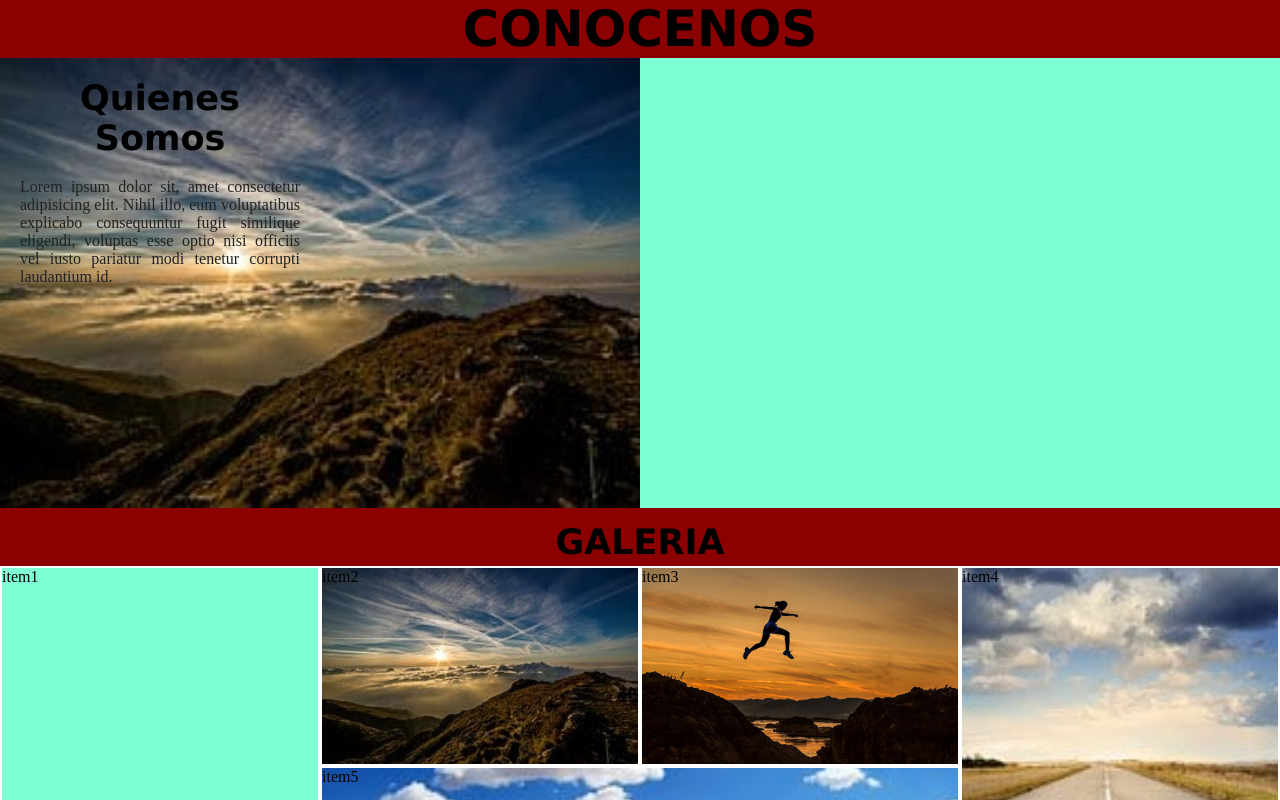
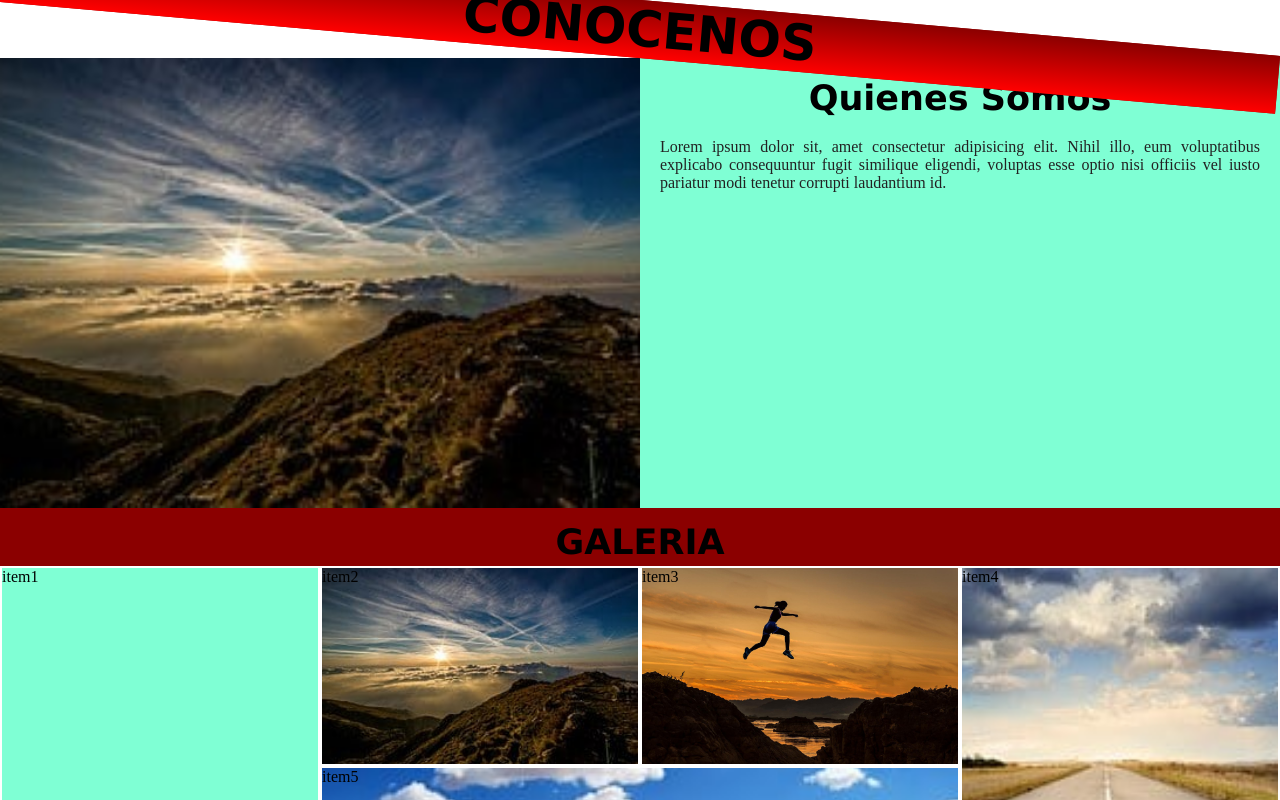
Before and after one commit to SantinoDiDomenico/Primer-Proyecto, a plain HTML site: page index.html in a window 1280 px wide. Shown: the top 800 px of the page. Drawn offline with Linux system fonts and the light colour scheme.

Commit message:
Agregando animaciones, gradientes y transformaciones

```diff
--- a/index.html
+++ b/index.html
@@ -10,13 +10,13 @@
 <body>
     <h2>CONOCENOS</h2>
     <section class="nosotros">
-    <div class="nleft">
+    <div class="nleft"></div>
 
     <div class="nrigth">
         <h3>Quienes somos</h3>
         <p>Lorem ipsum dolor sit, amet consectetur adipisicing elit. Nihil illo, eum voluptatibus explicabo consequuntur fugit similique eligendi, voluptas esse optio nisi officiis vel iusto pariatur modi tenetur corrupti laudantium id.</p>
 
-        </div>
+
     </div>
     </section>
     <h2>galeria</h2>
--- a/style.css
+++ b/style.css
@@ -10,6 +10,12 @@ h2{
     background-color: darkred;
     font-family:Verdana, Geneva, Tahoma, sans-serif;
     font-variant: small-caps;
+
+}
+
+h2:hover{
+    transform: rotate(5deg);
+    background-image: linear-gradient(darkred, red);
 }
 
 .nosotros{
@@ -41,6 +47,10 @@ h2{
 .nrigth p{
     text-align: justify;
     color: #222;
+}
+
+.nrigth:hover{
+    background-image: linear-gradient(aqua, green);
 }
 
 .galeria{
```
